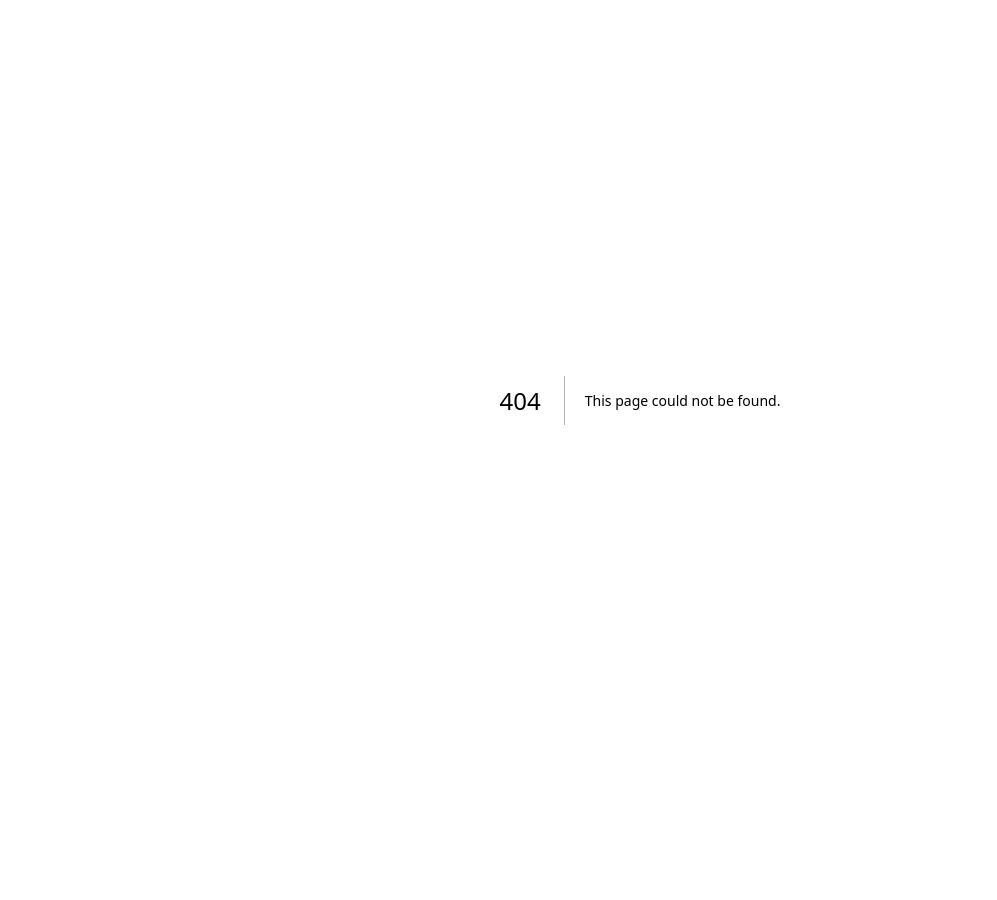
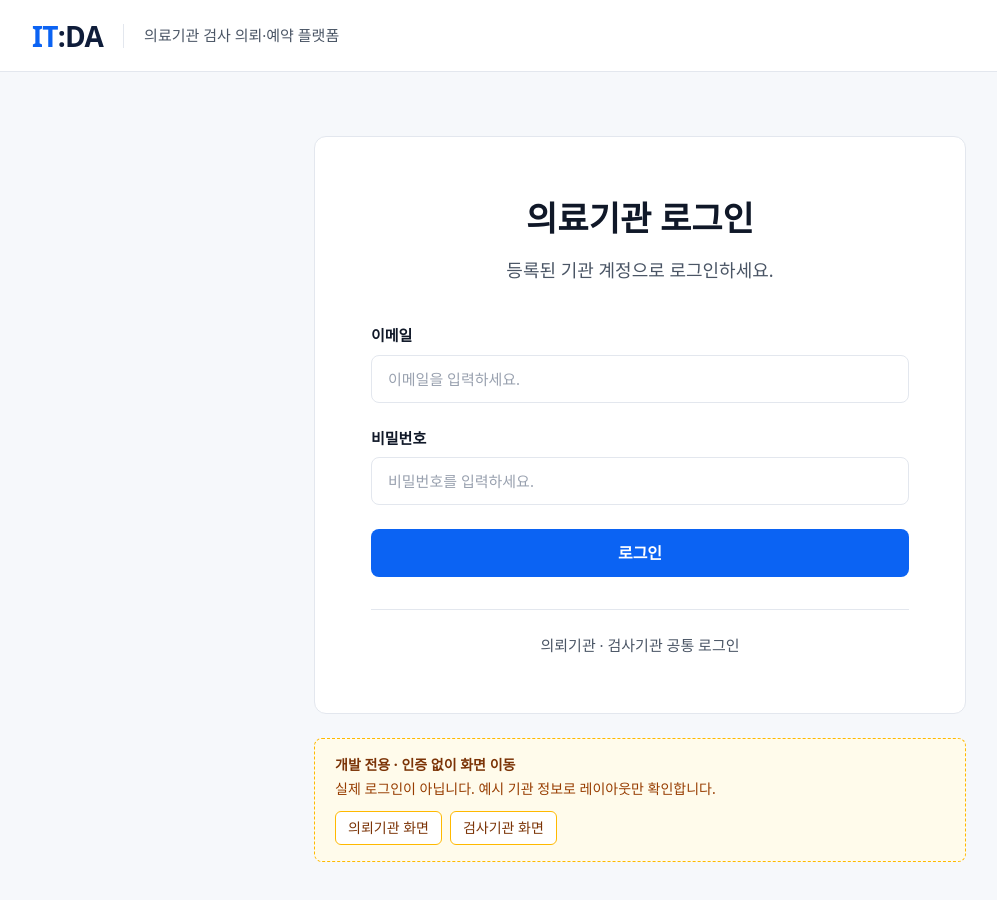
Before and after one commit to HEALO-WORLD/HEALO-WORLD-ITDA-frontend, a Next.js app: page /login in a window 1280 px wide. Before the commit this address had no page. Shown: the top 900 px of the page, without its empty margins (0-997 px from the left). Before the commit the page ends 800 px from the top, so only its background shows below. Built offline with nearby package versions, Linux system fonts and the light colour scheme.

Commit message:
feat: 의료기관 로그인 UI 및 개발용 화면 이동 구현

```diff
--- /dev/null
+++ b/src/app/login/LoginForm.tsx
@@ -0,0 +1,106 @@
+"use client";
+
+import { useState, type FormEvent } from "react";
+
+interface LoginFormValues {
+  email: string;
+  password: string;
+}
+
+type LoginFormErrors = Partial<Record<keyof LoginFormValues, string>>;
+
+const EMAIL_PATTERN = /^[^\s@]+@[^\s@]+\.[^\s@]+$/;
+
+function validate({ email, password }: LoginFormValues): LoginFormErrors {
+  const errors: LoginFormErrors = {};
+  if (!email.trim()) errors.email = "이메일을 입력하세요.";
+  else if (!EMAIL_PATTERN.test(email.trim())) errors.email = "올바른 이메일 형식이 아닙니다.";
+  if (!password) errors.password = "비밀번호를 입력하세요.";
+  return errors;
+}
+
+const inputClass =
+  "h-12 w-full rounded-lg border bg-white px-4 text-[15px] text-gray-900 outline-none placeholder:text-gray-400 focus:border-primary focus:ring-2 focus:ring-primary/20";
+
+export default function LoginForm() {
+  const [values, setValues] = useState<LoginFormValues>({ email: "", password: "" });
+  const [errors, setErrors] = useState<LoginFormErrors>({});
+  const [isSubmitting, setIsSubmitting] = useState(false);
+  const [formMessage, setFormMessage] = useState<string | null>(null);
+
+  const handleSubmit = (event: FormEvent<HTMLFormElement>) => {
+    event.preventDefault();
+    setFormMessage(null);
+
+    const nextErrors = validate(values);
+    setErrors(nextErrors);
+    if (Object.keys(nextErrors).length > 0) return;
+
+    setIsSubmitting(true);
+    try {
+      // TODO(auth): 로그인 API 연동. 서버가 인증한 기관 역할에 따라 HOME_ROUTE_BY_ROLE로 이동한다.
+      // 인증 방식(JWT/HttpOnly 쿠키)과 응답 구조가 확정되기 전까지 화면 이동을 하지 않는다.
+      setFormMessage("로그인 API가 아직 연동되지 않았습니다.");
+    } finally {
+      setIsSubmitting(false);
+    }
+  };
+
+  return (
+    <form onSubmit={handleSubmit} noValidate className="flex flex-col">
+      <label htmlFor="email" className="mb-2 text-[15px] font-bold text-gray-900">
+        이메일
+      </label>
+      <input
+        id="email"
+        type="email"
+        autoComplete="email"
+        placeholder="이메일을 입력하세요."
+        value={values.email}
+        onChange={(e) => setValues((prev) => ({ ...prev, email: e.target.value }))}
+        aria-invalid={Boolean(errors.email)}
+        aria-describedby={errors.email ? "email-error" : undefined}
+        className={`${inputClass} ${errors.email ? "border-red-500" : "border-line"}`}
+      />
+      {errors.email && (
+        <p id="email-error" className="mt-1.5 text-sm text-red-600">
+          {errors.email}
+        </p>
+      )}
+
+      <label htmlFor="password" className="mb-2 mt-6 text-[15px] font-bold text-gray-900">
+        비밀번호
+      </label>
+      <input
+        id="password"
+        type="password"
+        autoComplete="current-password"
+        placeholder="비밀번호를 입력하세요."
+        value={values.password}
+        onChange={(e) => setValues((prev) => ({ ...prev, password: e.target.value }))}
+        aria-invalid={Boolean(errors.password)}
+        aria-describedby={errors.password ? "password-error" : undefined}
+        className={`${inputClass} ${errors.password ? "border-red-500" : "border-line"}`}
+      />
+      {errors.password && (
+        <p id="password-error" className="mt-1.5 text-sm text-red-600">
+          {errors.password}
+        </p>
+      )}
+
+      {formMessage && (
+        <p role="alert" className="mt-4 text-sm text-red-600">
+          {formMessage}
+        </p>
+      )}
+
+      <button
+        type="submit"
+        disabled={isSubmitting}
+        className="mt-6 h-12 rounded-lg bg-primary text-base font-bold text-white transition-colors hover:bg-primary-hover disabled:cursor-not-allowed disabled:opacity-60"
+      >
+        로그인
+      </button>
+    </form>
+  );
+}
--- /dev/null
+++ b/src/app/login/page.tsx
@@ -0,0 +1,36 @@
+import type { Metadata } from "next";
+
+import DevRoleShortcuts from "@/components/dev/DevRoleShortcuts";
+import AppHeader from "@/components/layout/AppHeader";
+
+import LoginForm from "./LoginForm";
+
+export const metadata: Metadata = {
+  title: "의료기관 로그인 | IT:DA",
+};
+
+export default function LoginPage() {
+  return (
+    <div className="flex min-h-screen flex-col">
+      <AppHeader subtitle="의료기관 검사 의뢰·예약 플랫폼" />
+      <main className="flex flex-1 flex-col items-center justify-center px-4 py-16">
+        <section className="w-full max-w-[652px] rounded-xl border border-line bg-white px-14 py-14">
+          <h1 className="text-center text-[34px] font-bold text-gray-900">의료기관 로그인</h1>
+          <p className="mt-3 text-center text-lg text-gray-600">
+            등록된 기관 계정으로 로그인하세요.
+          </p>
+
+          <div className="mt-10">
+            <LoginForm />
+          </div>
+
+          <p className="mt-8 border-t border-line pt-6 text-center text-[15px] text-gray-600">
+            의뢰기관 · 검사기관 공통 로그인
+          </p>
+        </section>
+
+        <DevRoleShortcuts />
+      </main>
+    </div>
+  );
+}
--- a/src/app/page.tsx
+++ b/src/app/page.tsx
@@ -1,69 +1,8 @@
-import Image from "next/image";
+import { redirect } from "next/navigation";
 
+import { ROUTES } from "@/constants/navigation";
+
+/** 최초 진입은 로그인 화면 (screen-spec S01) */
 export default function Home() {
-  return (
-    <div className="flex flex-col flex-1 items-center justify-center bg-zinc-50 font-sans dark:bg-black">
-      <main className="flex flex-1 w-full max-w-3xl flex-col items-center justify-between py-32 px-16 bg-white dark:bg-black sm:items-start">
-        <Image
-          className="dark:invert h-5 w-[100px]"
-          src="/next.svg"
-          alt="Next.js logo"
-          width={100}
-          height={20}
-          priority
-        />
-        <div className="flex flex-col items-center gap-6 text-center sm:items-start sm:text-left">
-          <h1 className="max-w-xs text-3xl font-semibold leading-10 tracking-tight text-black dark:text-zinc-50">
-            To get started, edit the{" "}
-            <code className="rounded bg-black/[.06] px-1.5 py-0.5 font-mono text-[0.9em] dark:bg-white/[.08]">
-              page.tsx
-            </code>{" "}
-            file.
-          </h1>
-          <p className="max-w-md text-lg leading-8 text-zinc-600 dark:text-zinc-400">
-            Looking for a starting point or more instructions? Head over to{" "}
-            <a
-              href="https://vercel.com/templates?framework=next.js&utm_source=create-next-app&utm_medium=appdir-template-tw&utm_campaign=create-next-app"
-              className="font-medium text-zinc-950 dark:text-zinc-50"
-            >
-              Templates
-            </a>{" "}
-            or the{" "}
-            <a
-              href="https://nextjs.org/learn?utm_source=create-next-app&utm_medium=appdir-template-tw&utm_campaign=create-next-app"
-              className="font-medium text-zinc-950 dark:text-zinc-50"
-            >
-              Learning
-            </a>{" "}
-            center.
-          </p>
-        </div>
-        <div className="flex flex-col gap-4 text-base font-medium sm:flex-row">
-          <a
-            className="flex h-12 w-full items-center justify-center gap-2 rounded-full bg-foreground px-5 text-background transition-colors hover:bg-[#383838] dark:hover:bg-[#ccc] md:w-[158px]"
-            href="https://vercel.com/new?utm_source=create-next-app&utm_medium=appdir-template-tw&utm_campaign=create-next-app"
-            target="_blank"
-            rel="noopener noreferrer"
-          >
-            <Image
-              className="dark:invert h-[14px] w-4"
-              src="/vercel.svg"
-              alt="Vercel logomark"
-              width={16}
-              height={14}
-            />
-            Deploy Now
-          </a>
-          <a
-            className="flex h-12 w-full items-center justify-center rounded-full border border-solid border-black/[.08] px-5 transition-colors hover:border-transparent hover:bg-black/[.04] dark:border-white/[.145] dark:hover:bg-[#1a1a1a] md:w-[158px]"
-            href="https://nextjs.org/docs?utm_source=create-next-app&utm_medium=appdir-template-tw&utm_campaign=create-next-app"
-            target="_blank"
-            rel="noopener noreferrer"
-          >
-            Documentation
-          </a>
-        </div>
-      </main>
-    </div>
-  );
+  redirect(ROUTES.login);
 }
--- /dev/null
+++ b/src/components/dev/DevRoleShortcuts.tsx
@@ -0,0 +1,37 @@
+import Link from "next/link";
+
+import { HOME_ROUTE_BY_ROLE } from "@/constants/navigation";
+
+/**
+ * ⚠️ 개발 전용 화면 이동 바로가기 (실제 인증 아님)
+ *
+ * 로그인 API 연동 전, 역할별 화면을 확인하기 위한 링크다.
+ * `next dev`(NODE_ENV=development)에서만 렌더링되며 프로덕션 빌드에는 표시되지 않는다.
+ * 인증 연동 후 제거한다.
+ */
+export default function DevRoleShortcuts() {
+  if (process.env.NODE_ENV !== "development") return null;
+
+  return (
+    <aside className="mt-6 w-full max-w-[652px] rounded-lg border border-dashed border-amber-400 bg-amber-50 px-5 py-4 text-sm text-amber-900">
+      <p className="font-bold">개발 전용 · 인증 없이 화면 이동</p>
+      <p className="mt-1 text-amber-800">
+        실제 로그인이 아닙니다. 예시 기관 정보로 레이아웃만 확인합니다.
+      </p>
+      <div className="mt-3 flex gap-2">
+        <Link
+          href={HOME_ROUTE_BY_ROLE.REFERRING}
+          className="rounded-md border border-amber-400 bg-white px-3 py-1.5 font-medium hover:bg-amber-100"
+        >
+          의뢰기관 화면
+        </Link>
+        <Link
+          href={HOME_ROUTE_BY_ROLE.EXAMINING}
+          className="rounded-md border border-amber-400 bg-white px-3 py-1.5 font-medium hover:bg-amber-100"
+        >
+          검사기관 화면
+        </Link>
+      </div>
+    </aside>
+  );
+}
```
